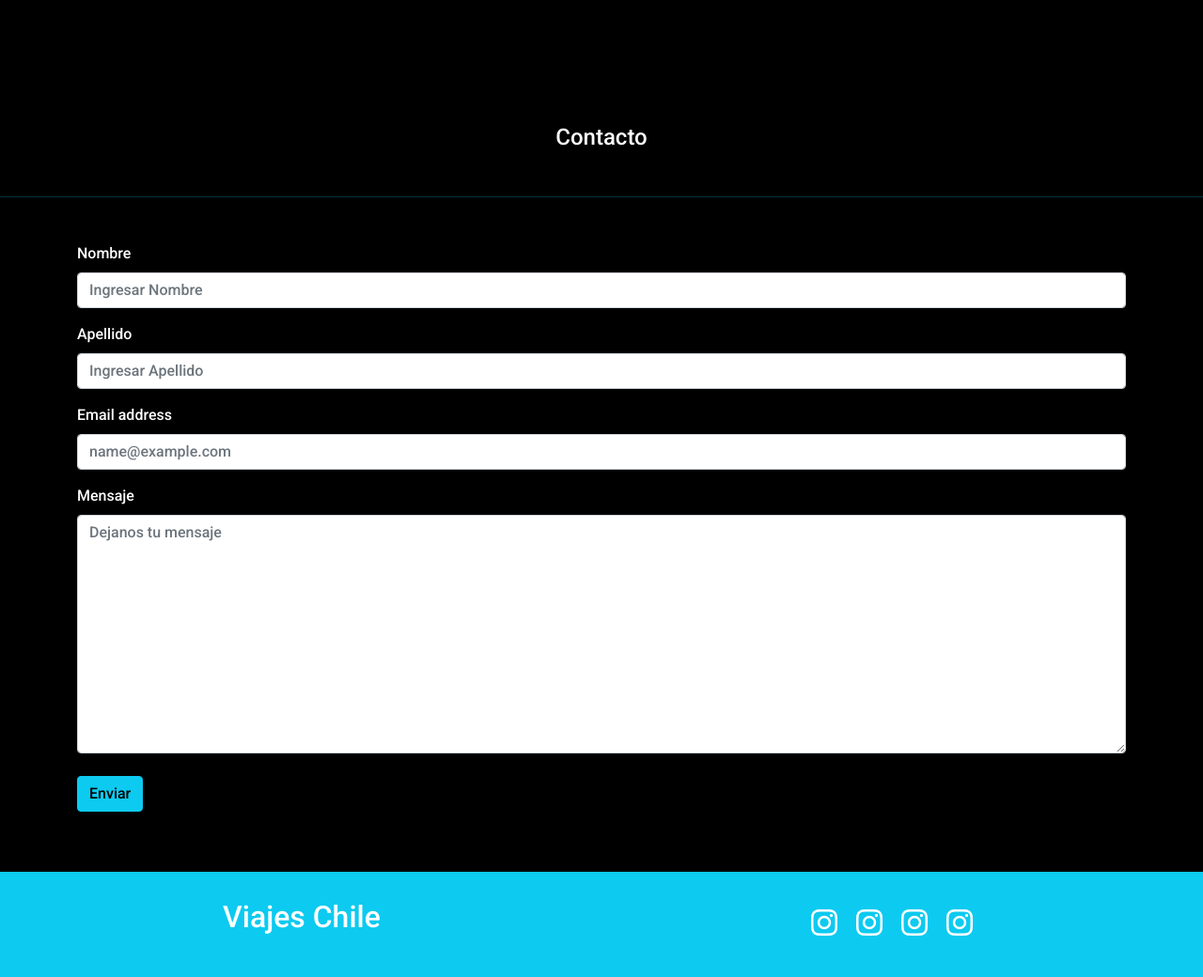
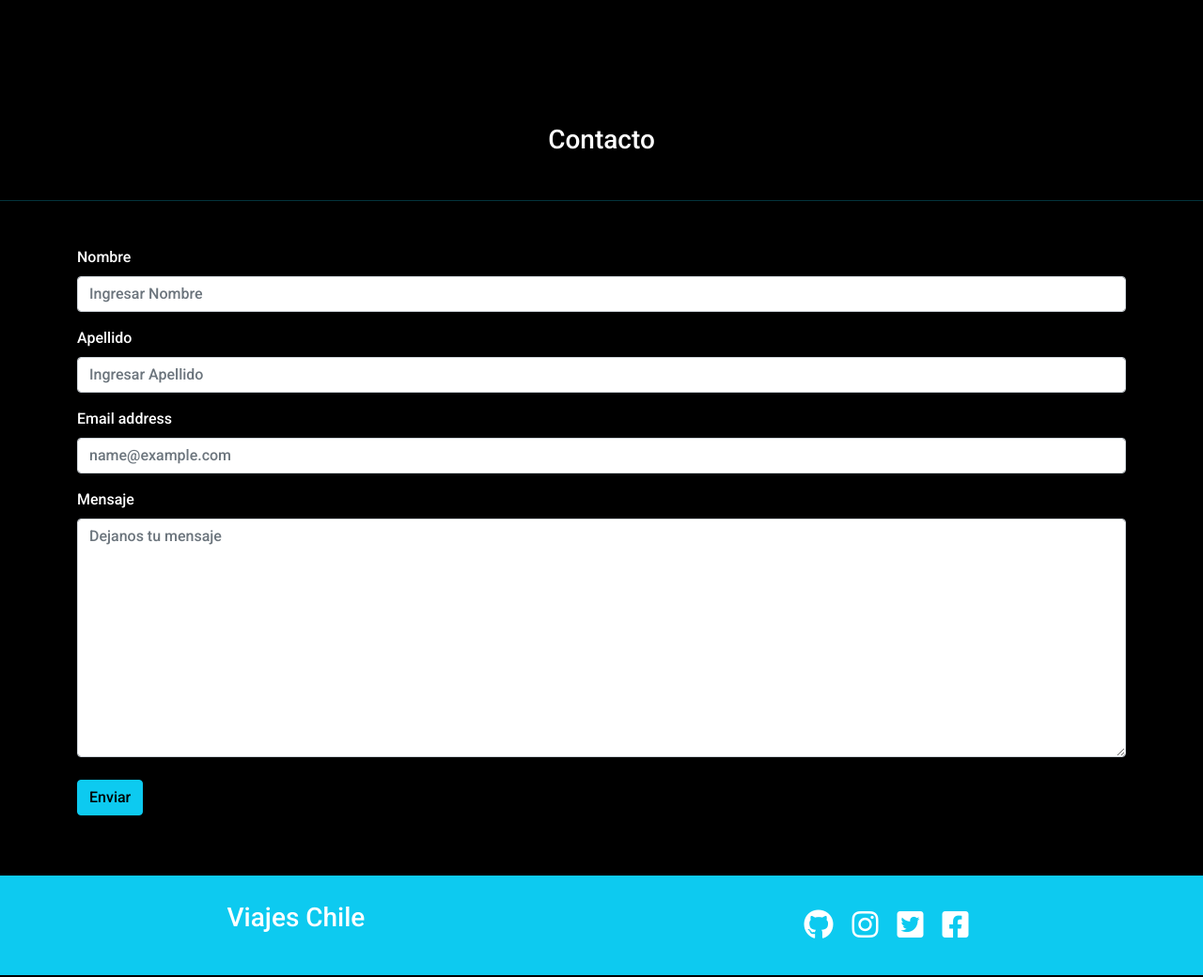
Before and after one commit to Artursaurio/viajes_de_chile, a plain HTML site: page assets/index.html in a window 1280 px wide. Shown: the part 1980-3020 px from the top of the page at 94% size. Drawn offline with nearby package versions, Linux system fonts and the light colour scheme; a script that the page names is missing.

Commit message:
Favicon incluido

```diff
--- a/assets/index.html
+++ b/assets/index.html
@@ -4,6 +4,8 @@
     <meta charset="UTF-8" />
     <meta http-equiv="X-UA-Compatible" content="IE=edge" />
     <meta name="viewport" content="width=device-width, initial-scale=1.0" />
+
+    <link rel="shortcut icon" href="./css/img/Favicon.png" type="image/x-icon">
 
     <link
     href="https://cdn.jsdelivr.net/npm/bootstrap@5.1.3/dist/css/bootstrap.min.css"
@@ -248,7 +250,7 @@
 
     <section id="contacto" class="py-5">
       <div>
-        <h4 class="text-center my-5">Contacto</h4>
+        <h3 class="text-center my-5">Contacto</h3>
         <hr class="bg-info my-5" />
       </div>
       <form action="" class="container">
@@ -316,13 +318,13 @@
     <footer class="container-fluid text-center bg-info py-4">
       <div class="footer-wrap">
         <div>
-          <p class="fs-2">Viajes Chile</p>
+          <p class="fs-3">Viajes Chile</p>
         </div>
 
 
         <div>
           <i
-            class="fa-brands fa-instagram fa-2x mx-2"
+            class="fa-brands fa-github fa-2x mx-2"
             data-bs-toggle="tooltip"
             data-bs-placement="top"
             title="instagram"
@@ -334,13 +336,13 @@
             title="instagram"
           ></i>
           <i
-            class="fa-brands fa-instagram fa-2x mx-2"
+            class="fa-brands fa-square-twitter fa-2x mx-2"
             data-bs-toggle="tooltip"
             data-bs-placement="top"
             title="instagram"
           ></i>
           <i
-            class="fa-brands fa-instagram fa-2x mx-2"
+            class="fa-brands fa-square-facebook fa-2x mx-2"
             data-bs-toggle="tooltip"
             data-bs-placement="top"
             title="instagram"
```
Also changed, not shown: assets/css/img/Favicon.png (added).
